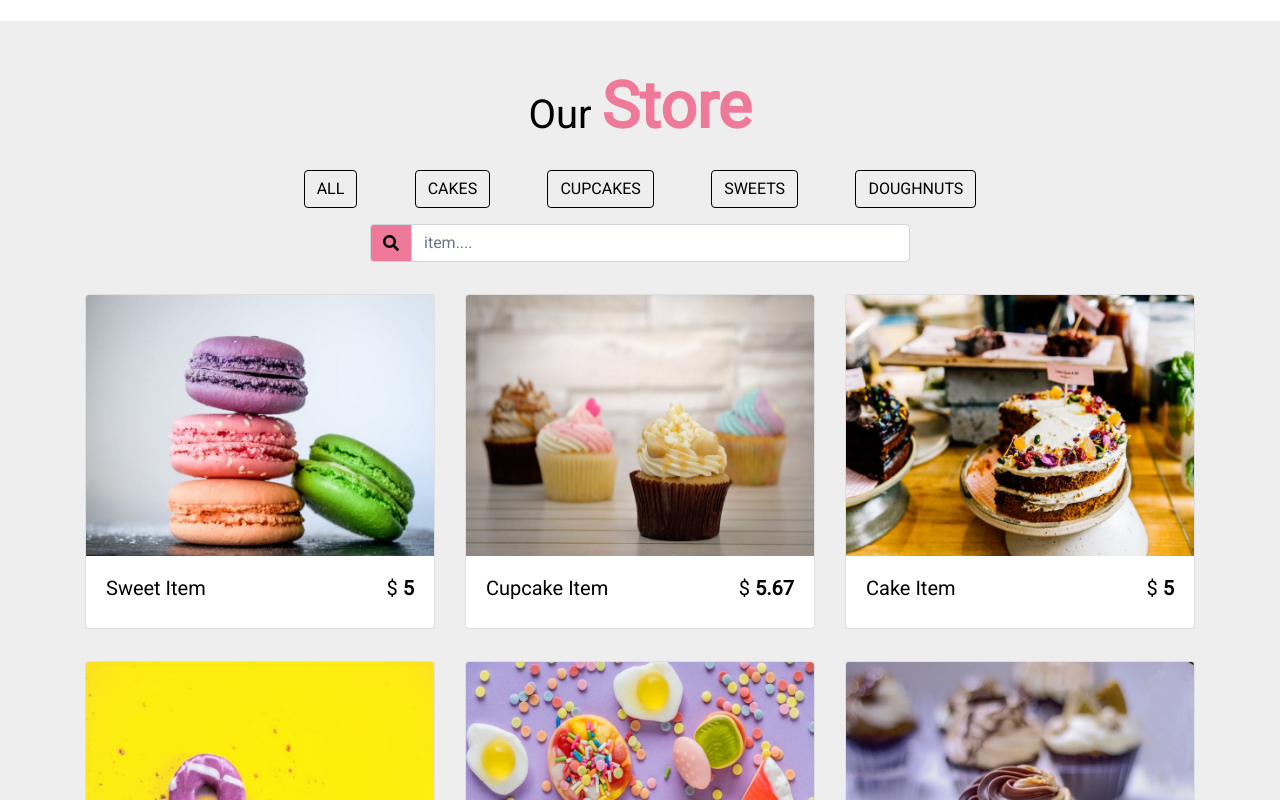
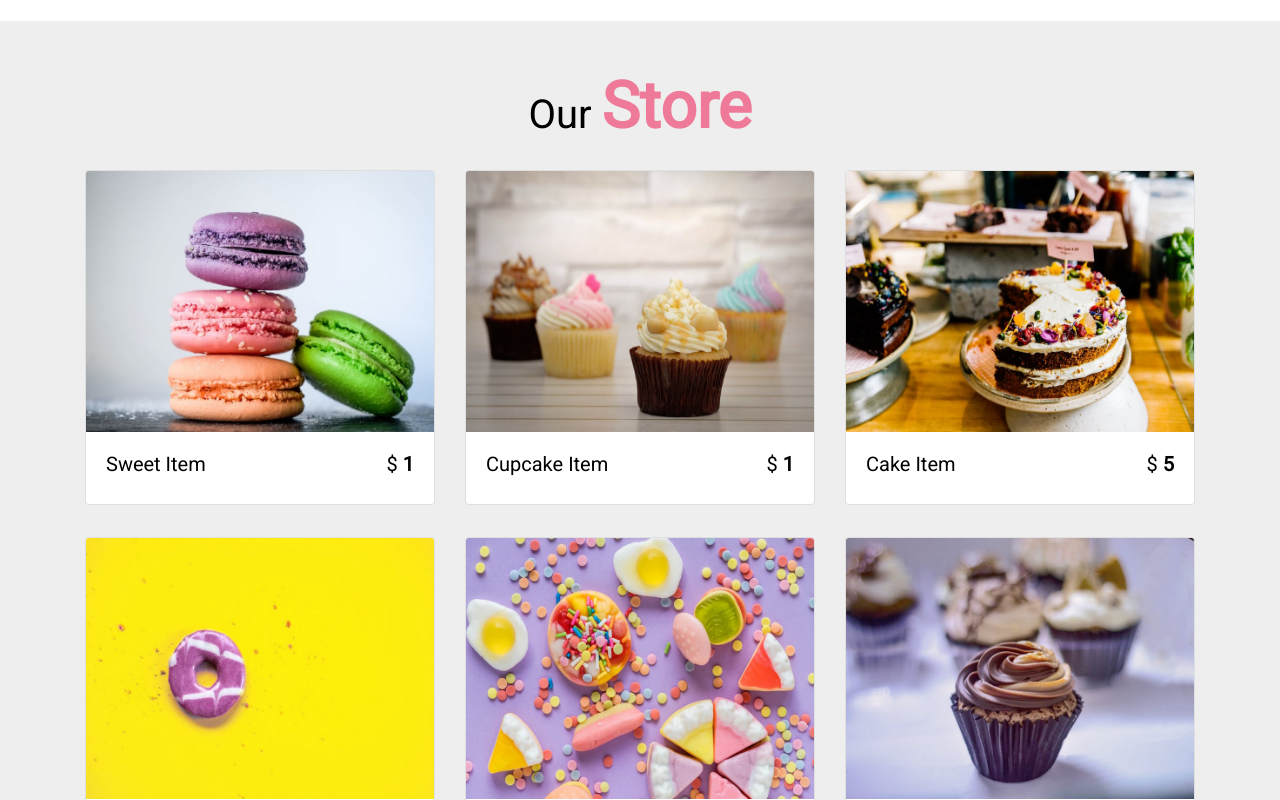
Before and after one commit to josephDev123/E-commerce-Cart-development, a plain HTML site: page index.html in a window 1280 px wide. Shown: the part 1376-2176 px from the top of the page. Drawn offline with Linux system fonts and the light colour scheme; a script that the page names is missing.

Commit message:
index and app.js updated

```diff
--- a/index.html
+++ b/index.html
@@ -65,7 +65,7 @@ https://www.iconfinder.com/korawan_m
     <div class="container-fluid">
       <div class="row max-height justify-content-center align-items-center">
         <div class="col-10 mx-auto banner text-center">
-          <h1 class="text-capitalize">welcome to <strong class="banner-title ">grandma's</strong></h1>
+          <h1 class="text-capitalize">welcome to <strong class="banner-title ">Catery Expert</strong></h1>
           <a href="#store" class="btn banner-link text-uppercase my-2">explore</a>
 
         </div>
@@ -150,31 +150,8 @@ https://www.iconfinder.com/korawan_m
         </div>
       </div>
       <!-- end of section title -->
-      <!--filter buttons -->
-      <div class="row">
-        <div class=" col-lg-8 mx-auto d-flex justify-content-around my-2 sortBtn flex-wrap">
-          <a href="#" class="btn btn-outline-secondary btn-black text-uppercase filter-btn m-2" data-filter="all"> all</a>
-          <a href="#" class="btn btn-outline-secondary btn-black text-uppercase filter-btn m-2" data-filter="cakes">cakes</a>
-          <a href="#" class="btn btn-outline-secondary btn-black text-uppercase filter-btn m-2" data-filter="cupcakes">cupcakes</a>
-          <a href="#" class="btn btn-outline-secondary btn-black text-uppercase filter-btn m-2" data-filter="sweets">sweets</a>
-          <a href="#" class="btn btn-outline-secondary btn-black text-uppercase filter-btn m-2" data-filter="doughnuts">doughnuts</a>
-        </div>
-      </div>
-      <!-- search box -->
-      <div class="row">
 
-        <div class="col-10 mx-auto col-md-6">
-          <form>
-            <div class="input-group mb-3">
-              <div class="input-group-prepend ">
-                <span class="input-group-text search-box" id="search-icon"><i class="fas fa-search"></i></span>
-              </div>
-              <input type="text" class="form-control" placeholder='item....' id="search-item">
-            </div>
 
-          </form>
-        </div>
-      </div>
       <!--end of filter buttons -->
       <!-- store  items-->
       <div class="row" class="store-items" id="store-items">
@@ -190,7 +167,7 @@ https://www.iconfinder.com/korawan_m
             <div class="card-body">
               <div class="card-text d-flex justify-content-between text-capitalize">
                 <h5 id="store-item-name">sweet item</h5>
-                <h5 class="store-item-value">$ <strong id="store-item-price" class="font-weight-bold">5</strong></h5>
+                <h5 class="store-item-value">$ <strong id="store-item-price" class="font-weight-bold">1</strong></h5>
 
               </div>
             </div>
@@ -212,7 +189,7 @@ https://www.iconfinder.com/korawan_m
             <div class="card-body">
               <div class="card-text d-flex justify-content-between text-capitalize">
                 <h5 id="store-item-name">cupcake item</h5>
-                <h5 class="store-item-value">$ <strong id="store-item-price" class="font-weight-bold">5.67</strong></h5>
+                <h5 class="store-item-value">$ <strong id="store-item-price" class="font-weight-bold">1</strong></h5>
 
               </div>
             </div>
--- a/js/app.js
+++ b/js/app.js
@@ -201,8 +201,11 @@ function showTotal(){
 
 
 
-//checkout
-var data =
+//paypal checkout
+var data =  cartArr.reduce((acc,item) =>{
+    return acc+=item.price
+}, 0)
+
 paypal.Buttons({
     createOrder: function(data, actions) {
       // This function sets up the details of the transaction, including the amount and line item details.
@@ -210,7 +213,7 @@ paypal.Buttons({
       return actions.order.create({
         purchase_units: [{
           amount: {
-            value: cartItemObj.reduce((acc,item) =>{
+            value:cartItemObj.reduce((acc,item) =>{
                 return acc+=item.price
             }, 0)
           }
```
